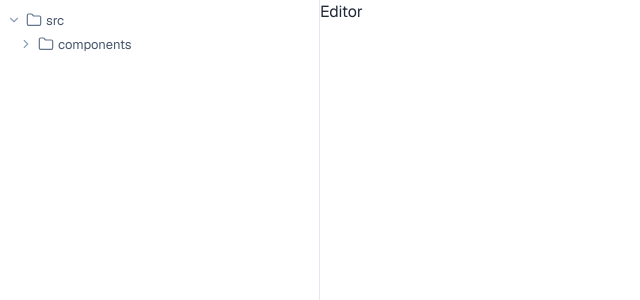
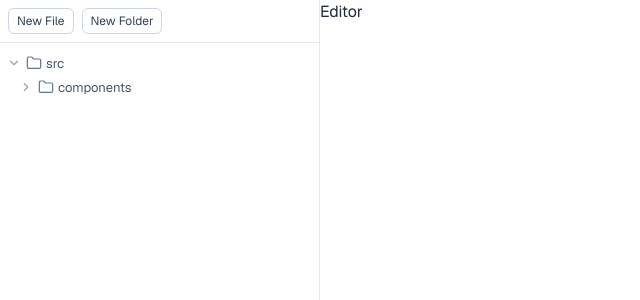
Before and after one commit to Naseeb7/storebox-file-explorer, a Next.js app: page / in a window 1280 px wide. Shown: the top 300 px of the page, without its empty margins (0-640 px from the left). Built offline with nearby package versions, Linux system fonts and the light colour scheme.

Commit message:
implement root-level file and folder creation

```diff
--- a/app/page.tsx
+++ b/app/page.tsx
@@ -1,14 +1,55 @@
 "use client";
 
 import Explorer from "@/components/explorer/Explorer";
+import Toolbar from "@/components/explorer/Toolbar";
 import Editor from "@/components/editor/Editor";
 import { initialData } from "@/data/initialData";
+import { useState } from "react";
+import { ExplorerNode } from "@/types/explorer";
 
 export default function Home() {
+  const [tree, setTree] = useState(initialData);
+
+  const handleCreateFile = () => {
+    const name = window.prompt("File name?");
+    if (!name?.trim()) {
+      return;
+    }
+
+    const node: ExplorerNode = {
+      id: crypto.randomUUID(),
+      name: name.trim(),
+      type: "file",
+      content: "",
+    };
+
+    setTree((currentTree) => [...currentTree, node]);
+  };
+
+  const handleCreateFolder = () => {
+    const name = window.prompt("Folder name?");
+    if (!name?.trim()) {
+      return;
+    }
+
+    const node: ExplorerNode = {
+      id: crypto.randomUUID(),
+      name: name.trim(),
+      type: "folder",
+      children: [],
+    };
+
+    setTree((currentTree) => [...currentTree, node]);
+  };
+
   return (
     <main className="flex h-screen bg-background text-foreground">
       <aside className="w-80 border-r border-slate-200 dark:border-slate-800">
-        <Explorer data={initialData} />
+        <Toolbar
+          onCreateFile={handleCreateFile}
+          onCreateFolder={handleCreateFolder}
+        />
+        <Explorer data={tree} />
       </aside>
 
       <section className="flex-1">
--- a/components/explorer/Toolbar.tsx
+++ b/components/explorer/Toolbar.tsx
@@ -1,9 +1,27 @@
-import React from "react";
+interface ToolbarProps {
+  onCreateFile: () => void;
+  onCreateFolder: () => void;
+}
 
-type Props = {};
-
-const Toolbar = (props: Props) => {
-  return <div>Toolbar</div>;
+const Toolbar = ({ onCreateFile, onCreateFolder }: ToolbarProps) => {
+  return (
+    <div className="flex items-center gap-2 border-b border-slate-200 px-2 py-2 dark:border-slate-800">
+      <button
+        type="button"
+        onClick={onCreateFile}
+        className="rounded-md border border-slate-300 px-2 py-1 text-xs text-slate-700 hover:bg-slate-100 dark:border-slate-700 dark:text-slate-200 dark:hover:bg-slate-800"
+      >
+        New File
+      </button>
+      <button
+        type="button"
+        onClick={onCreateFolder}
+        className="rounded-md border border-slate-300 px-2 py-1 text-xs text-slate-700 hover:bg-slate-100 dark:border-slate-700 dark:text-slate-200 dark:hover:bg-slate-800"
+      >
+        New Folder
+      </button>
+    </div>
+  );
 };
 
 export default Toolbar;
```
